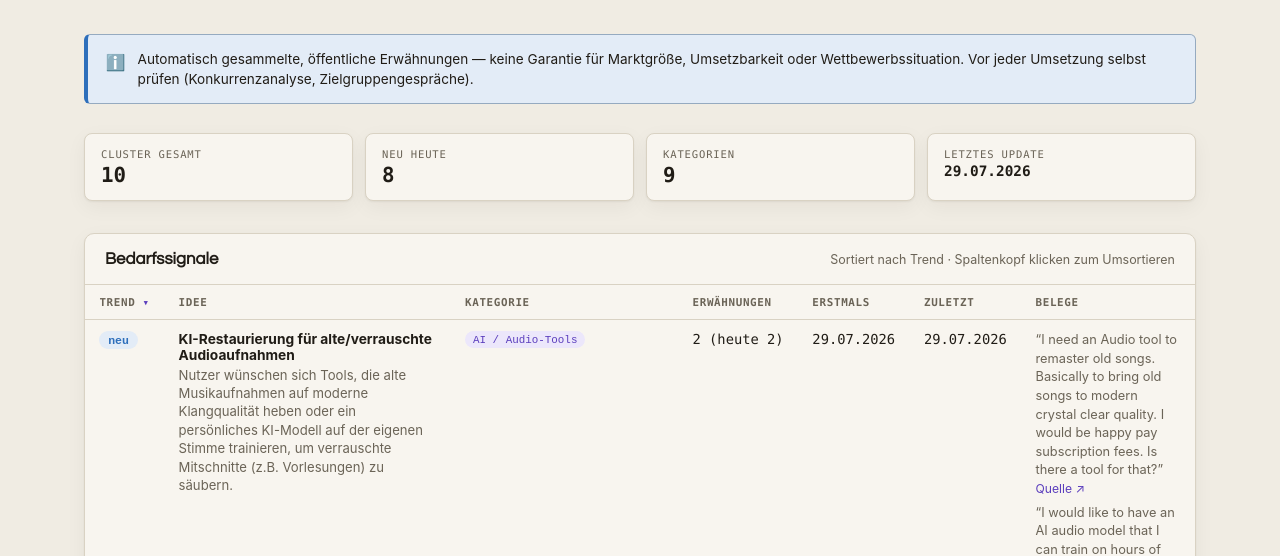
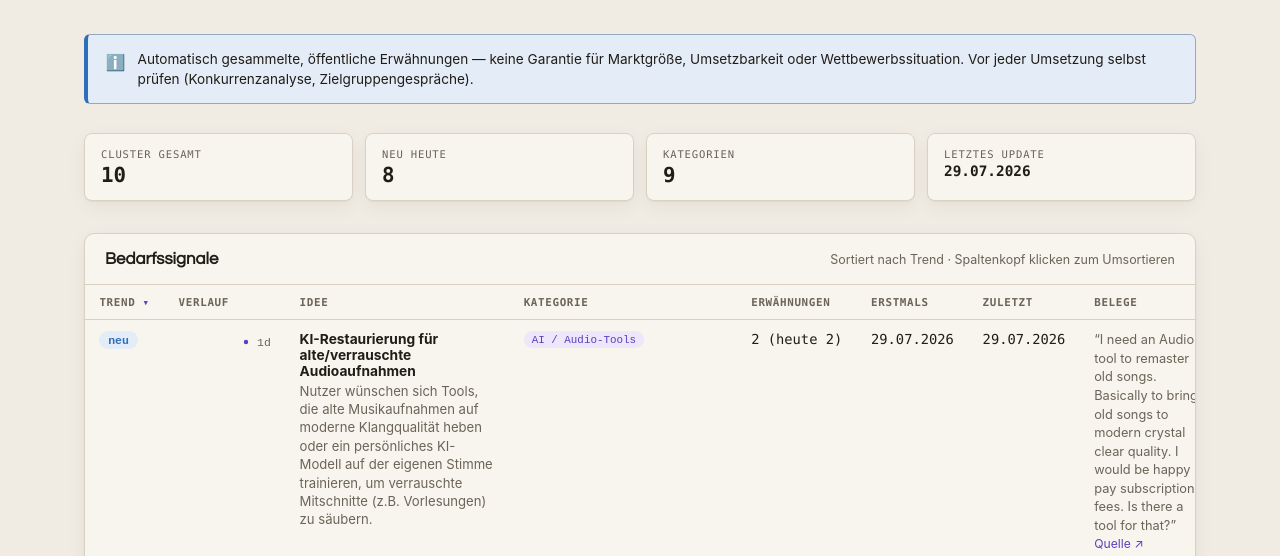
Before and after one commit to qubicminer2026-cyber/demand-gap-scanner, a plain HTML site: page index.html in a window 1280 px wide. Shown: the part 197-753 px from the top of the page. Drawn offline with Linux system fonts and the light colour scheme.

Commit message:
Add mention-history sparkline per cluster (canvas-based, feeds from new verlauf field)

```diff
--- a/index.html
+++ b/index.html
@@ -150,6 +150,10 @@
   .trend-stabil { background: var(--t-stabil-soft); color: var(--t-stabil); }
   .trend-abklingend { background: var(--t-abklingend-soft); color: var(--t-abklingend); }
 
+  .spark-cell { display: flex; align-items: center; gap: 0.4rem; }
+  .spark { display: block; }
+  .spark-count { font-family: ui-monospace, monospace; font-size: 0.72rem; color: var(--ink-soft); }
+
   .quotes { max-width: 38ch; font-size: 0.8rem; line-height: 1.45; color: var(--ink-soft); }
   .quotes blockquote { margin: 0 0 0.4rem 0; padding: 0; }
   .quotes a { color: var(--accent); text-decoration: none; font-size: 0.76rem; }
@@ -186,6 +190,7 @@
       <thead>
         <tr>
           <th data-key="trend" class="sorted">Trend</th>
+          <th>Verlauf</th>
           <th data-key="titel">Idee</th>
           <th data-key="kategorie">Kategorie</th>
           <th data-key="erwaehnungen_gesamt">Erwähnungen</th>
@@ -214,8 +219,22 @@
     "erwaehnungen_heute": 2,
     "trend": "neu",
     "beispiele": [
-      {"zitat": "I need an Audio tool to remaster old songs. Basically to bring old songs to modern crystal clear quality. I would be happy pay subscription fees. Is there a tool for that?", "quelle_url": "https://news.ycombinator.com/item?id=48267796", "datum": "2026-07-29"},
-      {"zitat": "I would like to have an AI audio model that I can train on hours of clean audio of my voice, and then feed it a very noisy audio file of a lecture I did, that it can effectively clean up to get rid of all the noise.", "quelle_url": "https://news.ycombinator.com/item?id=45051904", "datum": "2026-07-29"}
+      {
+        "zitat": "I need an Audio tool to remaster old songs. Basically to bring old songs to modern crystal clear quality. I would be happy pay subscription fees. Is there a tool for that?",
+        "quelle_url": "https://news.ycombinator.com/item?id=48267796",
+        "datum": "2026-07-29"
+      },
+      {
+        "zitat": "I would like to have an AI audio model that I can train on hours of clean audio of my voice, and then feed it a very noisy audio file of a lecture I did, that it can effectively clean up to get rid of all the noise.",
+        "quelle_url": "https://news.ycombinator.com/item?id=45051904",
+        "datum": "2026-07-29"
+      }
+    ],
+    "verlauf": [
+      {
+        "datum": "2026-07-29",
+        "erwaehnungen": 2
+      }
     ]
   },
   {
@@ -229,7 +248,17 @@
     "erwaehnungen_heute": 1,
     "trend": "neu",
     "beispiele": [
-      {"zitat": "Why isn't there an app that just posts to blue sky mastodon and twitter? I find it annoying that companies and some gov depts post on twitter only...", "quelle_url": "https://news.ycombinator.com/item?id=42160449", "datum": "2026-07-29"}
+      {
+        "zitat": "Why isn't there an app that just posts to blue sky mastodon and twitter? I find it annoying that companies and some gov depts post on twitter only...",
+        "quelle_url": "https://news.ycombinator.com/item?id=42160449",
+        "datum": "2026-07-29"
+      }
+    ],
+    "verlauf": [
+      {
+        "datum": "2026-07-29",
+        "erwaehnungen": 1
+      }
     ]
   },
   {
@@ -243,7 +272,17 @@
     "erwaehnungen_heute": 1,
     "trend": "neu",
     "beispiele": [
-      {"zitat": "is there an app that compares grocery prices (Google-Autocomplete-Vorschlag)", "quelle_url": "https://www.google.com/search?q=is+there+an+app+that+compares+grocery+prices", "datum": "2026-07-29"}
+      {
+        "zitat": "is there an app that compares grocery prices (Google-Autocomplete-Vorschlag)",
+        "quelle_url": "https://www.google.com/search?q=is+there+an+app+that+compares+grocery+prices",
+        "datum": "2026-07-29"
+      }
+    ],
+    "verlauf": [
+      {
+        "datum": "2026-07-29",
+        "erwaehnungen": 1
+      }
     ]
   },
   {
@@ -257,9 +296,27 @@
     "erwaehnungen_heute": 3,
     "trend": "neu",
     "beispiele": [
-      {"zitat": "is there a tool that can detect mold (Google-Autocomplete)", "quelle_url": "https://www.google.com/search?q=is+there+a+tool+that+can+detect+mold", "datum": "2026-07-29"},
-      {"zitat": "is there a tool that detects water leaks (Google-Autocomplete)", "quelle_url": "https://www.google.com/search?q=is+there+a+tool+that+detects+water+leaks", "datum": "2026-07-29"},
-      {"zitat": "is there a tool that can see through drywall (Google-Autocomplete)", "quelle_url": "https://www.google.com/search?q=is+there+a+tool+that+can+see+through+drywall", "datum": "2026-07-29"}
+      {
+        "zitat": "is there a tool that can detect mold (Google-Autocomplete)",
+        "quelle_url": "https://www.google.com/search?q=is+there+a+tool+that+can+detect+mold",
+        "datum": "2026-07-29"
+      },
+      {
+        "zitat": "is there a tool that detects water leaks (Google-Autocomplete)",
+        "quelle_url": "https://www.google.com/search?q=is+there+a+tool+that+detects+water+leaks",
+        "datum": "2026-07-29"
+      },
+      {
+        "zitat": "is there a tool that can see through drywall (Google-Autocomplete)",
+        "quelle_url": "https://www.google.com/search?q=is+there+a+tool+that+can+see+through+drywall",
+        "datum": "2026-07-29"
+      }
+    ],
+    "verlauf": [
+      {
+        "datum": "2026-07-29",
+        "erwaehnungen": 3
+      }
     ]
   },
   {
@@ -273,7 +330,17 @@
     "erwaehnungen_heute": 1,
     "trend": "neu",
     "beispiele": [
-      {"zitat": "Is there a tool that notifies immediately about new docker image versions", "quelle_url": "https://stackoverflow.com/questions/71504608/is-there-a-tool-that-notifies-immediately-about-new-docker-image-versions", "datum": "2026-07-29"}
+      {
+        "zitat": "Is there a tool that notifies immediately about new docker image versions",
+        "quelle_url": "https://stackoverflow.com/questions/71504608/is-there-a-tool-that-notifies-immediately-about-new-docker-image-versions",
+        "datum": "2026-07-29"
+      }
+    ],
+    "verlauf": [
+      {
+        "datum": "2026-07-29",
+        "erwaehnungen": 1
+      }
     ]
   },
   {
@@ -287,8 +354,22 @@
     "erwaehnungen_heute": 2,
     "trend": "neu",
     "beispiele": [
-      {"zitat": "What I'm missing is a tool to inspect iOS simulator the same way. Is there a tool for that yet? The Xcode MCP wasn't really helpful.", "quelle_url": "https://news.ycombinator.com/item?id=47501116", "datum": "2026-07-29"},
-      {"zitat": "Is there a way to grant Speech Recognition permissions programmatically for the iOS simulator?", "quelle_url": "https://stackoverflow.com/questions/79981394/is-there-a-way-to-grant-speech-recognition-permissions-programmatically-for-the", "datum": "2026-07-29"}
+      {
+        "zitat": "What I'm missing is a tool to inspect iOS simulator the same way. Is there a tool for that yet? The Xcode MCP wasn't really helpful.",
+        "quelle_url": "https://news.ycombinator.com/item?id=47501116",
+        "datum": "2026-07-29"
+      },
+      {
+        "zitat": "Is there a way to grant Speech Recognition permissions programmatically for the iOS simulator?",
+        "quelle_url": "https://stackoverflow.com/questions/79981394/is-there-a-way-to-grant-speech-recognition-permissions-programmatically-for-the",
+        "datum": "2026-07-29"
+      }
+    ],
+    "verlauf": [
+      {
+        "datum": "2026-07-29",
+        "erwaehnungen": 2
+      }
     ]
   },
   {
@@ -302,7 +383,17 @@
     "erwaehnungen_heute": 1,
     "trend": "neu",
     "beispiele": [
-      {"zitat": "Is there a tool out there that you can put software releases into and it will tell you how safe it is? ... Crowdstrike and other modern antivirus may react to it once it's on a device.", "quelle_url": "https://news.ycombinator.com/item?id=47720321", "datum": "2026-07-29"}
+      {
+        "zitat": "Is there a tool out there that you can put software releases into and it will tell you how safe it is? ... Crowdstrike and other modern antivirus may react to it once it's on a device.",
+        "quelle_url": "https://news.ycombinator.com/item?id=47720321",
+        "datum": "2026-07-29"
+      }
+    ],
+    "verlauf": [
+      {
+        "datum": "2026-07-29",
+        "erwaehnungen": 1
+      }
     ]
   },
   {
@@ -316,9 +407,27 @@
     "erwaehnungen_heute": 3,
     "trend": "neu",
     "beispiele": [
-      {"zitat": "why is there no app for netflix on mac (Google-Autocomplete)", "quelle_url": "https://www.google.com/search?q=why+is+there+no+app+for+netflix+on+mac", "datum": "2026-07-29"},
-      {"zitat": "why is there no app for youtube on mac (Google-Autocomplete)", "quelle_url": "https://www.google.com/search?q=why+is+there+no+app+for+youtube+on+mac", "datum": "2026-07-29"},
-      {"zitat": "why is there no app for google forms (Google-Autocomplete)", "quelle_url": "https://www.google.com/search?q=why+is+there+no+app+for+google+forms", "datum": "2026-07-29"}
+      {
+        "zitat": "why is there no app for netflix on mac (Google-Autocomplete)",
+        "quelle_url": "https://www.google.com/search?q=why+is+there+no+app+for+netflix+on+mac",
+        "datum": "2026-07-29"
+      },
+      {
+        "zitat": "why is there no app for youtube on mac (Google-Autocomplete)",
+        "quelle_url": "https://www.google.com/search?q=why+is+there+no+app+for+youtube+on+mac",
+        "datum": "2026-07-29"
+      },
+      {
+        "zitat": "why is there no app for google forms (Google-Autocomplete)",
+        "quelle_url": "https://www.google.com/search?q=why+is+there+no+app+for+google+forms",
+        "datum": "2026-07-29"
+      }
+    ],
+    "verlauf": [
+      {
+        "datum": "2026-07-29",
+        "erwaehnungen": 3
+      }
     ]
   },
   {
@@ -332,7 +441,17 @@
     "erwaehnungen_heute": 1,
     "trend": "neu",
     "beispiele": [
-      {"zitat": "Something I wish someone would build is a smarter Wireshark. \"Something is hinky on my network. Figure out what it is and who's causing it.\" Wireshark is awesome, but the problem is...", "quelle_url": "https://news.ycombinator.com/item?id=33823448", "datum": "2026-07-29"}
+      {
+        "zitat": "Something I wish someone would build is a smarter Wireshark. \"Something is hinky on my network. Figure out what it is and who's causing it.\" Wireshark is awesome, but the problem is...",
+        "quelle_url": "https://news.ycombinator.com/item?id=33823448",
+        "datum": "2026-07-29"
+      }
+    ],
+    "verlauf": [
+      {
+        "datum": "2026-07-29",
+        "erwaehnungen": 1
+      }
     ]
   },
   {
@@ -346,7 +465,17 @@
     "erwaehnungen_heute": 1,
     "trend": "neu",
     "beispiele": [
-      {"zitat": "I need a Windows executable that takes a directory of audio files, and transcribes them to similarly named text files, so they can be searched.", "quelle_url": "https://news.ycombinator.com/item?id=35471202", "datum": "2026-07-29"}
+      {
+        "zitat": "I need a Windows executable that takes a directory of audio files, and transcribes them to similarly named text files, so they can be searched.",
+        "quelle_url": "https://news.ycombinator.com/item?id=35471202",
+        "datum": "2026-07-29"
+      }
+    ],
+    "verlauf": [
+      {
+        "datum": "2026-07-29",
+        "erwaehnungen": 1
+      }
     ]
   }
 ];
@@ -365,6 +494,12 @@
       <tr>
         <td><span class="trend-pill trend-${c.trend}">${trendLabel[c.trend] || c.trend}</span></td>
         <td>
+          <div class="spark-cell">
+            <canvas class="spark" id="spark-${c.id}" width="72" height="22"></canvas>
+            <span class="spark-count">${(c.verlauf || []).length}d</span>
+          </div>
+        </td>
+        <td>
           <div class="idea-title">${c.titel}</div>
           <div class="idea-desc">${c.beschreibung}</div>
         </td>
@@ -375,6 +510,62 @@
         <td class="quotes">${c.beispiele.map(b => `<blockquote>&ldquo;${b.zitat}&rdquo;<br><a href="${b.quelle_url}" target="_blank" rel="noopener">Quelle ↗</a></blockquote>`).join("")}</td>
       </tr>
     `).join("");
+    rows.forEach(c => drawSparkline(`spark-${c.id}`, c.verlauf || []));
+  }
+
+  function drawSparkline(canvasId, verlauf) {
+    const canvas = document.getElementById(canvasId);
+    if (!canvas) return;
+    const ctx = canvas.getContext("2d");
+    const dpr = window.devicePixelRatio || 1;
+    const w = canvas.width, h = canvas.height;
+    canvas.width = w * dpr; canvas.height = h * dpr;
+    canvas.style.width = w + "px"; canvas.style.height = h + "px";
+    ctx.scale(dpr, dpr);
+    ctx.clearRect(0, 0, w, h);
+
+    const styles = getComputedStyle(document.documentElement);
+    const accent = styles.getPropertyValue("--accent").trim();
+    const pad = 3;
+
+    if (!verlauf.length) return;
+
+    if (verlauf.length === 1) {
+      ctx.fillStyle = accent;
+      ctx.beginPath();
+      ctx.arc(w - pad - 2, h / 2, 2.2, 0, Math.PI * 2);
+      ctx.fill();
+      return;
+    }
+
+    const values = verlauf.map(v => v.erwaehnungen);
+    const min = Math.min(...values), max = Math.max(...values);
+    const range = max - min || 1;
+    const stepX = (w - pad * 2) / (values.length - 1);
+    const points = values.map((v, i) => [
+      pad + i * stepX,
+      h - pad - ((v - min) / range) * (h - pad * 2)
+    ]);
+
+    ctx.beginPath();
+    ctx.moveTo(points[0][0], h);
+    points.forEach(p => ctx.lineTo(p[0], p[1]));
+    ctx.lineTo(points[points.length - 1][0], h);
+    ctx.closePath();
+    ctx.fillStyle = accent + "26";
+    ctx.fill();
+
+    ctx.beginPath();
+    points.forEach((p, i) => i === 0 ? ctx.moveTo(p[0], p[1]) : ctx.lineTo(p[0], p[1]));
+    ctx.strokeStyle = accent;
+    ctx.lineWidth = 1.4;
+    ctx.stroke();
+
+    const last = points[points.length - 1];
+    ctx.fillStyle = accent;
+    ctx.beginPath();
+    ctx.arc(last[0], last[1], 2.2, 0, Math.PI * 2);
+    ctx.fill();
   }
 
   let sortKey = "trend";
```
Also changed, not shown: clusters.json (+140 -16 lines).
